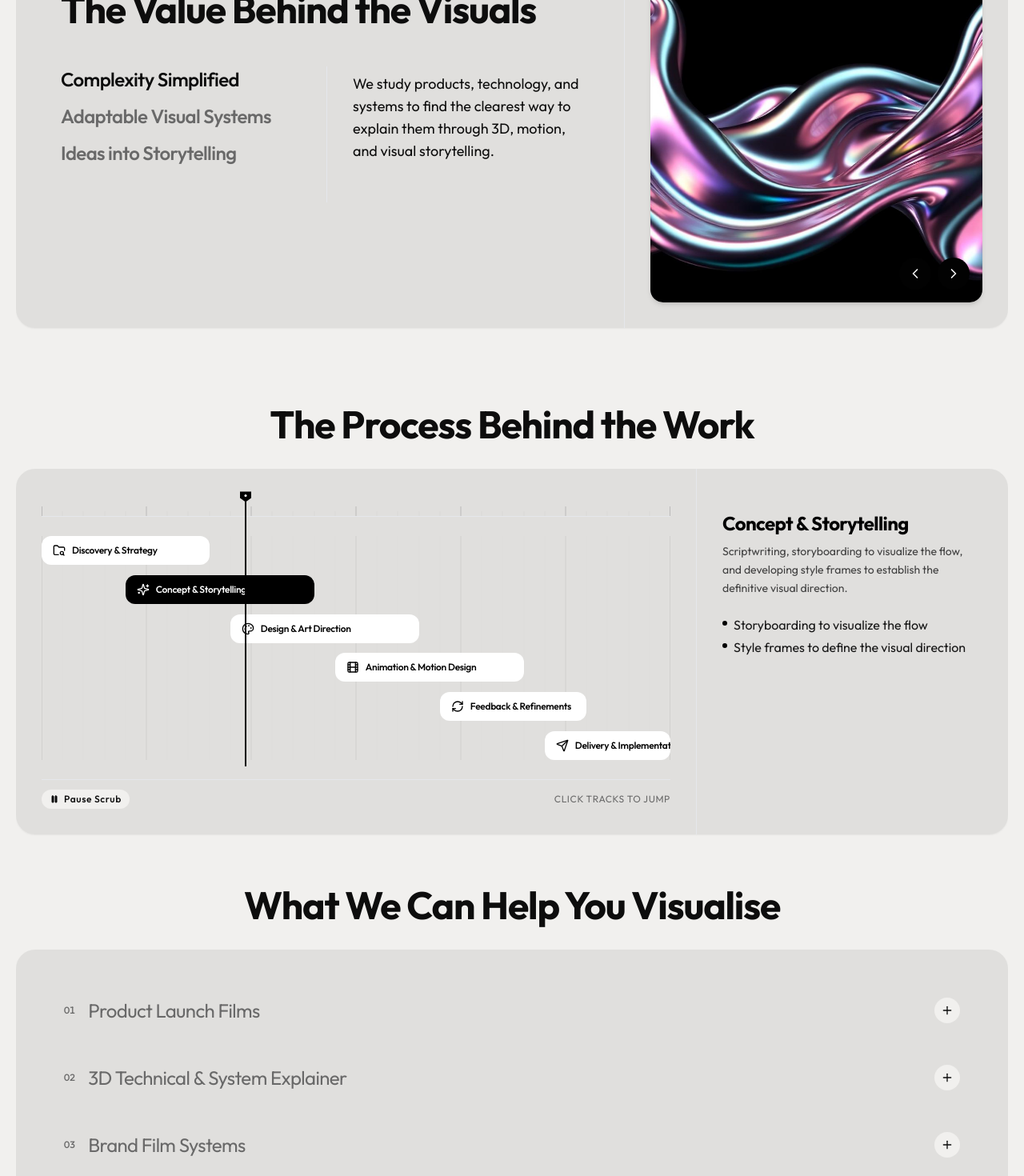
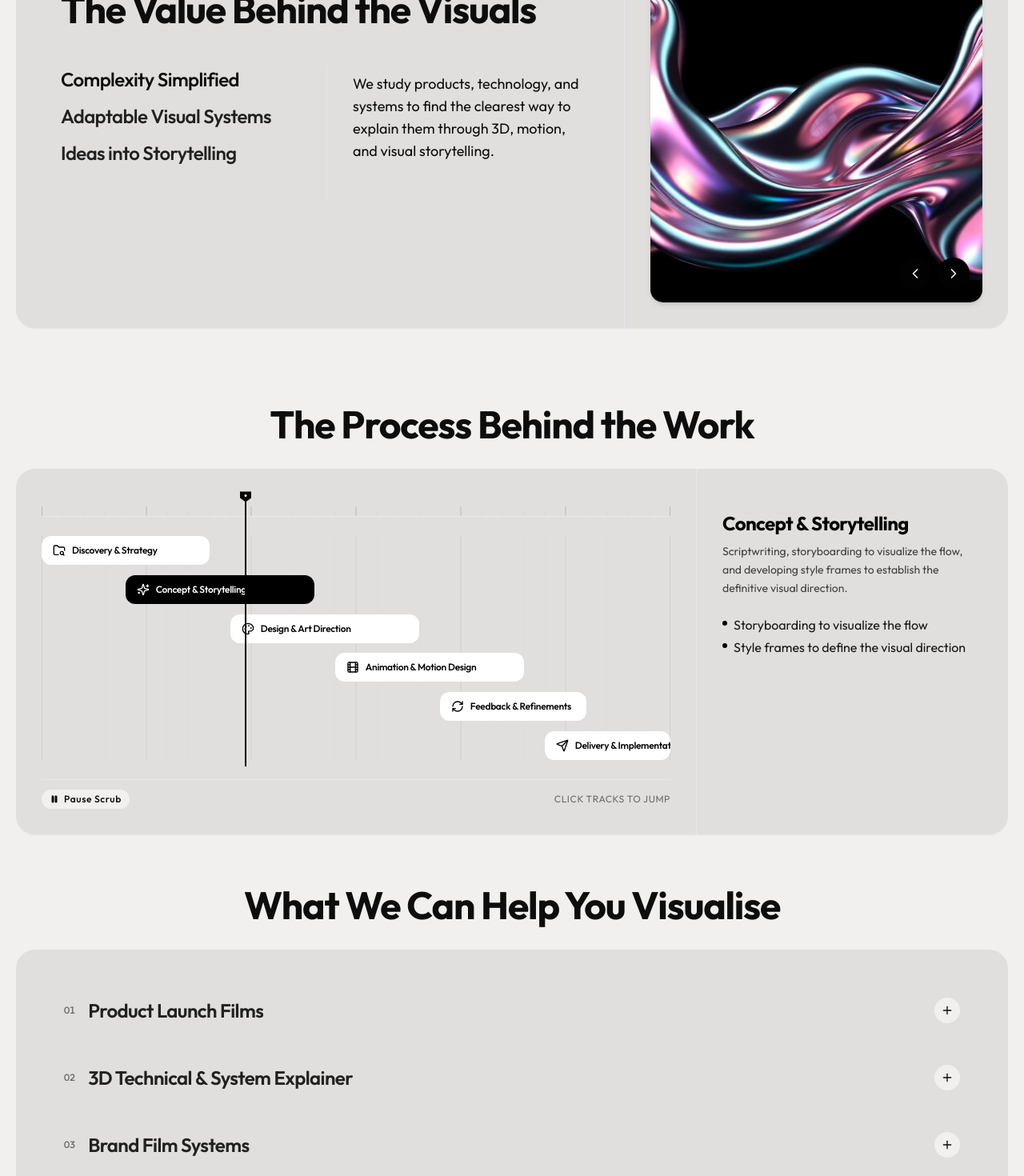
Before and after one commit to pixelgridstudios/PGS-Website-v1, a React (Vite) app: page / in a window 1280 px wide. Shown: the part 2260-3730 px from the top of the page at 80% size. Built offline with nearby package versions, Linux system fonts and the light colour scheme.

Commit message:
Update default interactive heading states to be thicker ('wght' 600) and use main text color instead of muted gray

```diff
--- a/src/components/ApproachSlider.tsx
+++ b/src/components/ApproachSlider.tsx
@@ -70,13 +70,13 @@ export const ApproachSlider: React.FC = () => {
                             onMouseEnter={() => setActiveIndex(idx)}
                             onClick={() => setActiveIndex(idx)}
                             style={{
-                              fontVariationSettings: isActive ? "'wght' 700" : "'wght' 400",
+                              fontVariationSettings: isActive ? "'wght' 700" : "'wght' 600",
                               transition: "font-variation-settings 0.35s cubic-bezier(0.16, 1, 0.3, 1), color 0.25s ease, opacity 0.25s ease",
                             }}
-                            className={`text-left select-none cursor-pointer block w-full tracking-tight ${
+                            className={`text-left select-none cursor-pointer block w-full tracking-tight transition-all duration-300 ${
                               isActive
                                 ? "text-brand-foreground opacity-100"
-                                : "text-brand-subtle hover:text-brand-foreground hover:opacity-90"
+                                : "text-brand-foreground opacity-90 hover:opacity-100"
                             }`}
                           >
                             {item.title}
--- a/src/pages/Home.tsx
+++ b/src/pages/Home.tsx
@@ -237,10 +237,10 @@ export const Home: React.FC = () => {
                               className={`truncate font-display text-lg sm:text-xl lg:text-2xl tracking-tight transition-all duration-300 ${
                                 isOpen
                                   ? "text-brand-foreground opacity-100"
-                                  : "text-brand-subtle"
+                                  : "text-brand-foreground opacity-90"
                               }`}
                               style={{
-                                fontVariationSettings: isOpen ? "'wght' 700" : "'wght' 400",
+                                fontVariationSettings: isOpen ? "'wght' 700" : "'wght' 600",
                                 transition: "font-variation-settings 0.35s cubic-bezier(0.16, 1, 0.3, 1), color 0.25s ease, opacity 0.25s ease",
                               }}
                             >
```
